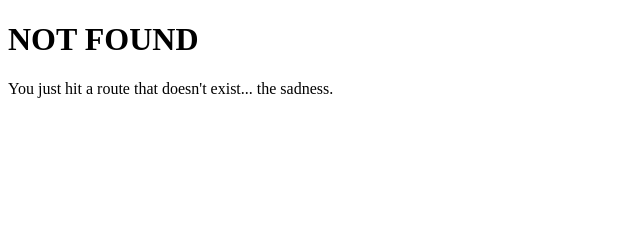
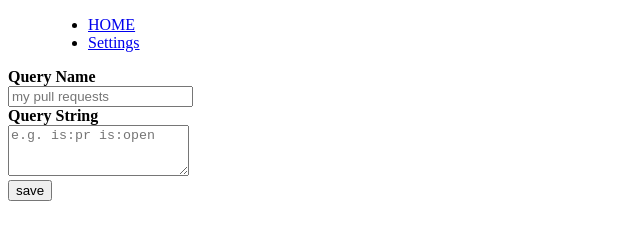
Before and after one commit to tomoyukikashiro/github-search-list, a Gatsby site: page /settings in a window 1280 px wide. Before the commit this address had no page. Shown: the whole page, without its empty margins (0-640 px from the left). Built offline with nearby package versions, Linux system fonts and the light colour scheme; Gatsby itself is replaced by a stand-in of ours.

Commit message:
feat(layout): Added global menu

```diff
--- a/src/components/layout.js
+++ b/src/components/layout.js
@@ -6,9 +6,20 @@
  */
 
 import React from "react"
+import { Link } from 'gatsby'
 
 const Layout = ({ children }) => (
-  <main>{children}</main>
+  <>
+    <header>
+      <menu>
+        <ul>
+          <li><Link to='/'>HOME</Link></li>
+          <li><Link to='/settings'>Settings</Link></li>
+        </ul>
+      </menu>
+    </header>
+    <main>{children}</main>
+  </>
 )
 
 export default Layout
--- a/src/pages/edit.js
+++ b/src/pages/settings.js
@@ -1,5 +1,4 @@
 import React from 'react'
-import { Link } from 'gatsby'
 
 import Layout from '../components/layout'
 import { searchQueryContext } from '../lib/search-query'
@@ -27,7 +26,6 @@ const EditPage = () => {
 
   return (
     <Layout>
-      <div><Link to="/">Home</Link></div>
       <searchQueryContext.Consumer>
         { context => (
           <div>
```
